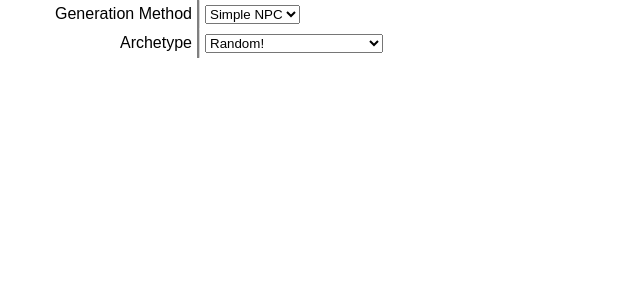
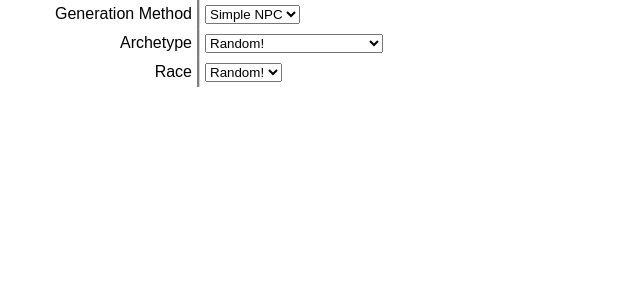
Before and after one commit to yakasha/npcgen, a React (Create React App) app: page / in a window 1280 px wide. Shown: the top 300 px of the page, without its empty margins (0-640 px from the left). Built offline with nearby package versions, Linux system fonts and the light colour scheme.

Commit message:
Working towards Basics: 101 Race

```diff
--- a/src/Npc.js
+++ b/src/components/Npc.js
@@ -1,8 +1,8 @@
 import React, { Component } from 'react';
 import PropTypes from 'prop-types';
 import './Npc.css';
-import {SimpleNpc} from './components/SimpleNpc.js';
-import {FullNpc} from './components/FullNpc.js';
+import {SimpleNpc} from './SimpleNpc.js';
+import {FullNpc} from './FullNpc.js';
 
 class Npc extends Component {
   constructor(props) {
--- /dev/null
+++ b/src/components/Race.js
@@ -0,0 +1,53 @@
+import React, { Component } from 'react';
+import PropTypes from 'prop-types';
+import wtr from '../helpers/WeightedTableRoller.js';
+
+export class Race extends Component {
+  constructor(props) {
+    super(props);
+    this.state   = props;
+    this.racewtr = new wtr(raceTable);
+  }
+
+  buildRaceOptionList(races) {
+    const raceOptions = Object.keys(races).map(k => <option value={k} key={k}>{races[k].name}</option>);
+    return (<select name="race" value={this.props.race} onChange={this.props.onRaceChange}>
+      {raceOptions}
+      </select>);
+  }
+
+  render() {
+    const raceOptions = this.buildRaceOptionList(raceTable);
+
+    return (
+      <div className="npcblock">
+        <div className="fields">
+          <div><label htmlFor="race">Race</label></div>
+        </div>
+        <div className="data">
+          <div>
+      {raceOptions}
+          </div>
+        </div>
+      </div>
+    );
+  }
+}
+
+export const raceTable = {
+  human:    {weight: 14, name: "Human"},
+  elf:      {weight: 2,  name: "Elf"},
+  dwarf:    {weight: 1,  name: "Dwarf"},
+  halfling: {weight: 1,  name: "Halfling"},
+  halfelf:  {weight: 1,  name: "Half Elf"},
+  halforc:  {weight: 1,  name: "Half Orc"},
+  random:   {weight: 0,  name: "Random!"}
+};
+
+Race.propTypes = {
+  race: PropTypes.oneOf(Object.keys(raceTable))
+};
+
+Race.defaultProps = {
+  race: 'random'
+};
--- a/src/components/SimpleNpc.js
+++ b/src/components/SimpleNpc.js
@@ -1,25 +1,35 @@
 import React, { Component } from 'react';
 import PropTypes from 'prop-types';
 import './SimpleNpc.css';
+import {Race} from './Race.js';
 
 export class SimpleNpc extends Component {
   constructor(props) {
     super(props);
     this.state = props;
+    this.handleArchetypeChange = this.handleArchetypeChange.bind(this);
+    this.handleRaceChange      = this.handleRaceChange.bind(this);
   }
 
   buildArchetypeOptionList(archetypes) {
-    const archetypeOptions = Object.keys(archetypes).map(k => <option value={k}>{archetypes[k]}</option>);
+    const archetypeOptions = Object.keys(archetypes).map(k => <option value={k} key={k}>{archetypes[k]}</option>);
 
-    return (<select name="archetype" value={this.props.archetype}>
+    return (<select name="archetype" value={this.props.archetype} onChange={this.handleArchetypeChange}>
       {archetypeOptions}
       </select>);
+  }
+
+  handleRaceChange(e) {
+  }
+
+  handleArchetypeChange(e) {
   }
 
   render() {
     const archetypeOptions = this.buildArchetypeOptionList(archetypes);
 
     return (
+      <div>
         <div className="npcblock">
           <div className="fields">
             <div><label htmlFor="archetype">Archetype</label></div>
@@ -29,6 +39,8 @@ export class SimpleNpc extends Component {
         {archetypeOptions}
             </div>
           </div>
+        </div>
+        <Race onRaceChange={this.handleRaceChange} />
       </div>
     );
   }
@@ -52,7 +64,7 @@ export const archetypes = {
 };
 
 SimpleNpc.propTypes = {
-  archetype: PropTypes.oneOf(['random'])
+  archetype: PropTypes.oneOf(Object.keys(archetypes))
 };
 
 SimpleNpc.defaultProps = {
--- /dev/null
+++ b/src/helpers/WeightedTableRoller.js
@@ -0,0 +1,30 @@
+// import React, {Component} from 'react';
+// import PropTypes from 'prop-types';
+
+export default class WeightedTableRoller {
+  constructor(weightedTable) {
+    const maxroll = Object.keys(weightedTable).reduce((acc,cur) => acc += weightedTable[cur].weight);
+
+    this.randomWeightedTableEntry = this.getRandomWeightedTableEntryRoller(weightedTable,maxroll);
+    this.roller                   = this.getRoller(maxroll);
+  }
+
+  getRandomWeightedTableEntryRoller(weightedTable,maxroll) {
+    return roll => {
+      if (! Number.isInteger(roll) || roll > maxroll)
+        throw new Error('Bad roll...');
+
+      for (var entryId in weightedTable) {
+        if (roll < weightedTable[entryId].weight)
+          return entryId;
+        roll -= weightedTable[entryId].weight;
+      }
+
+      throw new Error('Could not pick an entry... weird...');
+    };
+  }
+
+  getRoller(maxroll) {
+    return () => Math.floor(Math.random() * Math.floor(maxroll)) + 1;
+  }
+}
--- a/src/index.js
+++ b/src/index.js
@@ -2,7 +2,7 @@ import React from 'react';
 import ReactDOM from 'react-dom';
 import './index.css';
 //import App from './App';
-import Npc from './Npc';
+import Npc from './components/Npc';
 import registerServiceWorker from './registerServiceWorker';
 
 ReactDOM.render(<Npc generationMethod="simple" />, document.getElementById('root'));
```
Also changed, not shown: src/components/Npc.css (renamed from src/Npc.css). Lines whose indentation alone changed are shown as unchanged.
